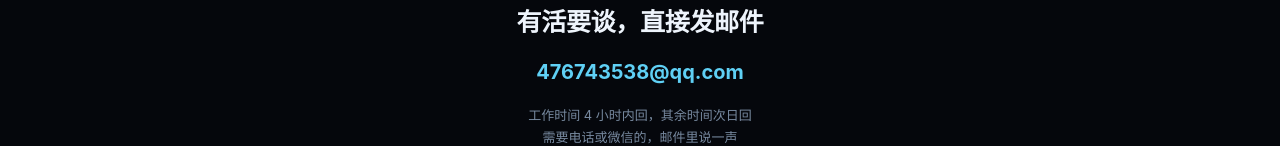
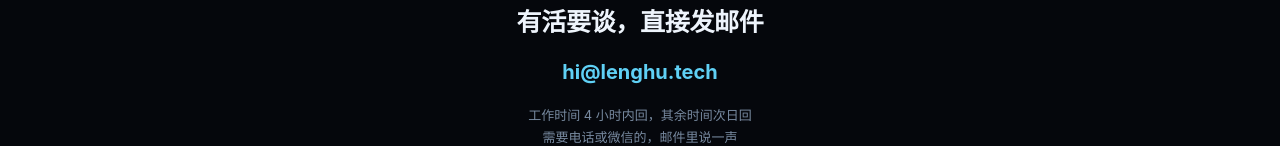
Before and after one commit to wangdinwei/wangdinwei.github.io, a plain HTML site: page profile.html in a window 1280 px wide. Shown: the part 3462-3608 px from the top of the page. Drawn offline with Linux system fonts and the light colour scheme.

Commit message:
Replace contact email with hi@lenghu.tech

```diff
--- a/profile.html
+++ b/profile.html
@@ -157,7 +157,7 @@ footer a:hover{color:var(--cyan)}
   </div>
 
   <div class="cta">
-    <a class="btn main" href="mailto:476743538@qq.com">发邮件谈谈</a>
+    <a class="btn main" href="mailto:hi@lenghu.tech">发邮件谈谈</a>
     <a class="btn ghost" href="https://github.com/wangdinwei/ai-drama-pipeline">看架构复盘 →</a>
     <a class="btn ghost" href="https://github.com/wangdinwei">GitHub →</a>
   </div>
@@ -312,7 +312,7 @@ footer a:hover{color:var(--cyan)}
 <section class="contact">
   <div class="eyebrow">Contact</div>
   <h2>有活要谈，直接发邮件</h2>
-  <a class="mail" href="mailto:476743538@qq.com">476743538@qq.com</a>
+  <a class="mail" href="mailto:hi@lenghu.tech">hi@lenghu.tech</a>
   <p>工作时间 4 小时内回，其余时间次日回<br>需要电话或微信的，邮件里说一声</p>
   <p style="margin-top:22px;color:#48586e">发邮件写清四件事：想做什么 · 现在到哪一步 · 什么时候要 · 预算大概多少</p>
 </section>
@@ -323,7 +323,7 @@ footer a:hover{color:var(--cyan)}
   <div class="wrap">
     王丁炜 · <a href="https://github.com/wangdinwei">GitHub</a> ·
     <a href="https://lenghu.tech/work/">项目展示</a> ·
-    <a href="mailto:476743538@qq.com">邮箱</a><br>
+    <a href="mailto:hi@lenghu.tech">邮箱</a><br>
     <span style="opacity:.6">所有数字来自真实项目，可核对</span>
   </div>
 </footer>
```
